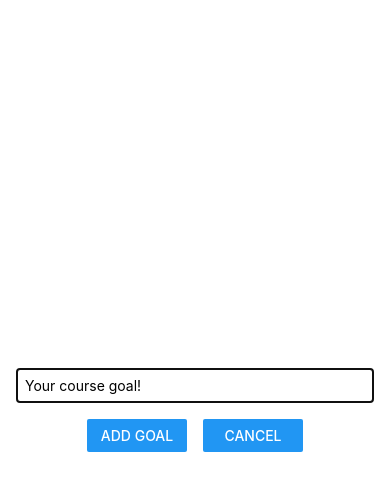
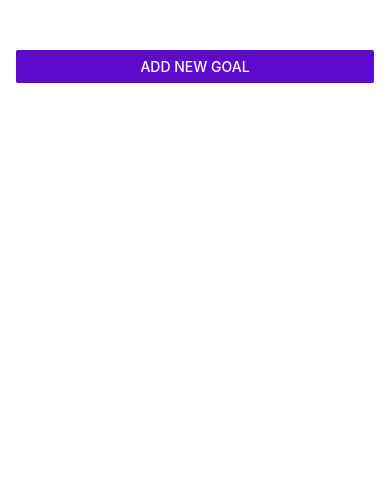
Before and after one commit to snikoletopoulos/goals-app, a React Native app: screen / in a window 390 px wide. Shown: the top 490 px of the page. Built offline with nearby package versions, Linux system fonts and the light colour scheme.

Commit message:
Handle closing and opening modal

```diff
--- a/App.tsx
+++ b/App.tsx
@@ -16,7 +16,7 @@ import GoalInput from "components/GoalInput";
 
 const App: React.FC = () => {
 	const [courseGoal, setCourseGoal] = useState<Goal[]>([]);
-	const [isModalVisible, setIsModalVisible] = useState(true);
+	const [isModalVisible, setIsModalVisible] = useState(false);
 
 	const toggleModal = () => {
 		setIsModalVisible(!isModalVisible);
@@ -32,6 +32,8 @@ const App: React.FC = () => {
 			...currentGoals,
 			{ id: Math.random().toString(), text: goalText },
 		]);
+
+		toggleModal();
 	};
 
 	const handleGoalDelete = (goalId: Goal["id"]) => {
@@ -44,7 +46,11 @@ const App: React.FC = () => {
 		<View style={styles.container}>
 			<StatusBar style="auto" />
 			<Button title="Add New Goal" color="#5e0acc" onPress={toggleModal} />
-			<GoalInput onAddGoal={handleAddGoal} visible={isModalVisible} />
+			<GoalInput
+				onAddGoal={handleAddGoal}
+				visible={isModalVisible}
+				onCancel={toggleModal}
+			/>
 			<View style={styles.goalsContainer}>
 				<FlatList
 					keyExtractor={goal => goal.id}
--- a/app/components/GoalInput.tsx
+++ b/app/components/GoalInput.tsx
@@ -14,6 +14,7 @@ import { Goal } from "types/goal.type";
 type Props = {
 	onAddGoal: (goalText: Goal["text"]) => void;
 	visible: boolean;
+	onCancel: () => void;
 };
 
 const GoalInput: React.FC<Props> = props => {
@@ -38,7 +39,7 @@ const GoalInput: React.FC<Props> = props => {
 						<Button title="Add goal" onPress={handleAddGoal} />
 					</View>
 					<View style={styles.button}>
-						<Button title="Cancel" onPress={handleAddGoal} />
+						<Button title="Cancel" onPress={props.onCancel} />
 					</View>
 				</View>
 			</View>
```
